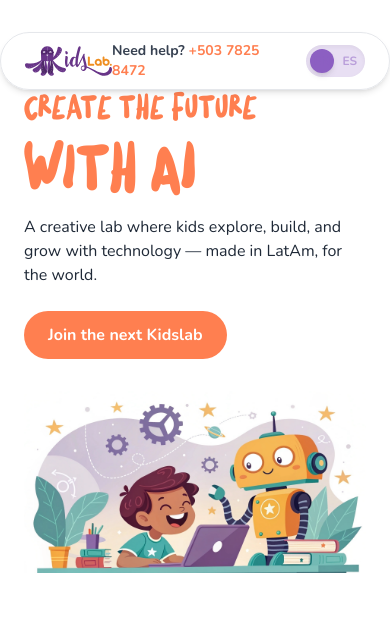
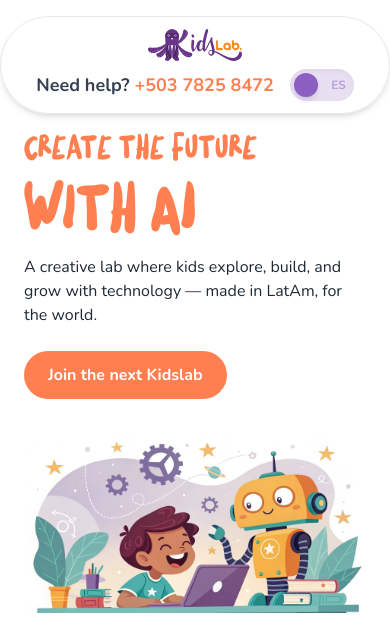
Before and after one commit to BlizzardGhost/kidslab-lat-website, an Astro site: page /en in a window 390 px wide. Shown: the top 642 px of the page. Built offline with nearby package versions, Linux system fonts and the light colour scheme; Astro itself is replaced by a stand-in of ours; a web font is replaced by a local one.

Commit message:
Reduced top padding of header on mobile for better spacing

```diff
--- a/src/components/Header.astro
+++ b/src/components/Header.astro
@@ -9,32 +9,32 @@ const nav = {
 const navItems = nav[lang] ?? [];
 
 import LanguageSwitcher from '../components/LanguageSwitcher.astro'
-
 ---
 
-<header class="w-full sticky top-8 z-50">
-  <div class="mx-auto max-w-6xl bg-white bg-opacity-75 backdrop-blur-md rounded-full px-6 py-2 flex items-center justify-between border border-gray-200 shadow-md">
+<header class="w-full sticky top-4 md:top-8 z-50">
+  <div class="mx-auto max-w-6xl bg-white bg-opacity-75 backdrop-blur-md rounded-full px-6 py-3 flex flex-col md:flex-row md:items-center md:justify-between border border-gray-200 shadow-md gap-2">
 
     <!-- Logo -->
-    <a href={lang === 'es' ? '/es' : '/en'} class="flex items-center">
-      <img src="/assets/branding/logo.svg" alt="Kidslab logo" class="h-8 w-auto" />
-    </a>
+    <div class="flex justify-center md:justify-start">
+      <a href={lang === 'es' ? '/es' : '/en'} class="flex items-center">
+        <img src="/assets/branding/logo.svg" alt="Kidslab logo" class="h-8 w-auto" />
+      </a>
+    </div>
 
-    <!-- Nav Links -->
+    <!-- Navigation (desktop only) -->
     <nav class="hidden md:flex items-center space-x-8 text-sm md:text-base">
       {navItems.map(item => (
         <a href="#" class="text-gray-700 hover:text-kidslab-naranja font-medium">{item}</a>
       ))}
     </nav>
 
-    <!-- Right side: phone + lang -->
-    <div class="flex items-center space-x-6 text-sm md:text-base">
-
-      <!-- Phone -->
-      <a href="https://wa.me/50378258472" target="_blank" class="text-gray-700 hover:text-kidslab-naranja font-semibold">
+    <!-- Phone + Language -->
+    <div class="flex justify-center md:justify-end items-center space-x-4 md:space-x-6 text-lg md:text-base">
+      <a href="https://wa.me/50378258472" target="_blank" class="text-gray-700 hover:text-kidslab-naranja font-semibold whitespace-nowrap">
         Need help? <span class="text-kidslab-naranja font-bold">+503 7825 8472</span>
       </a>
+      <LanguageSwitcher lang={lang} />
+    </div>
 
-      <!-- Language -->
-      <LanguageSwitcher lang={lang} />
+  </div>
 </header>
```
